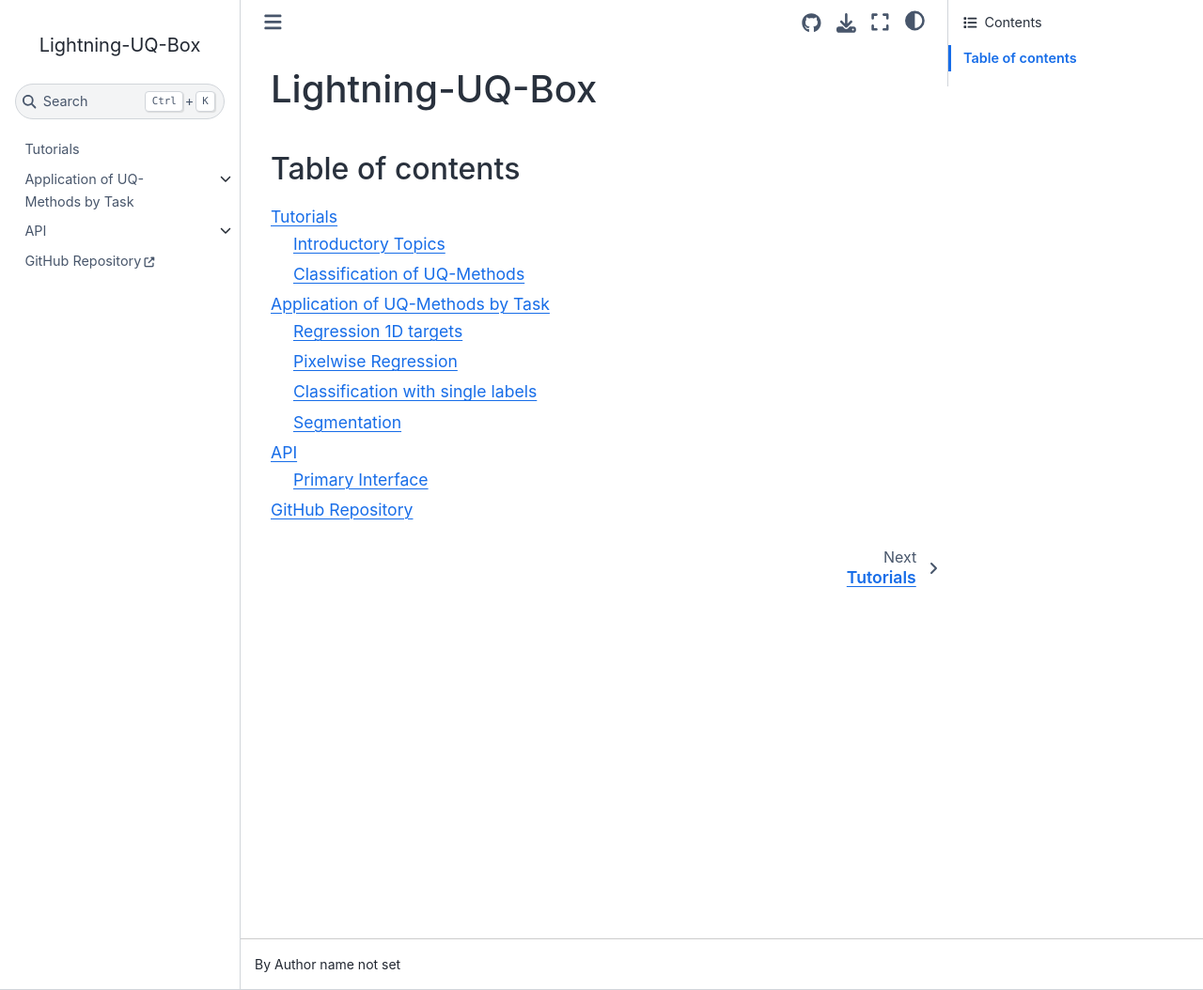
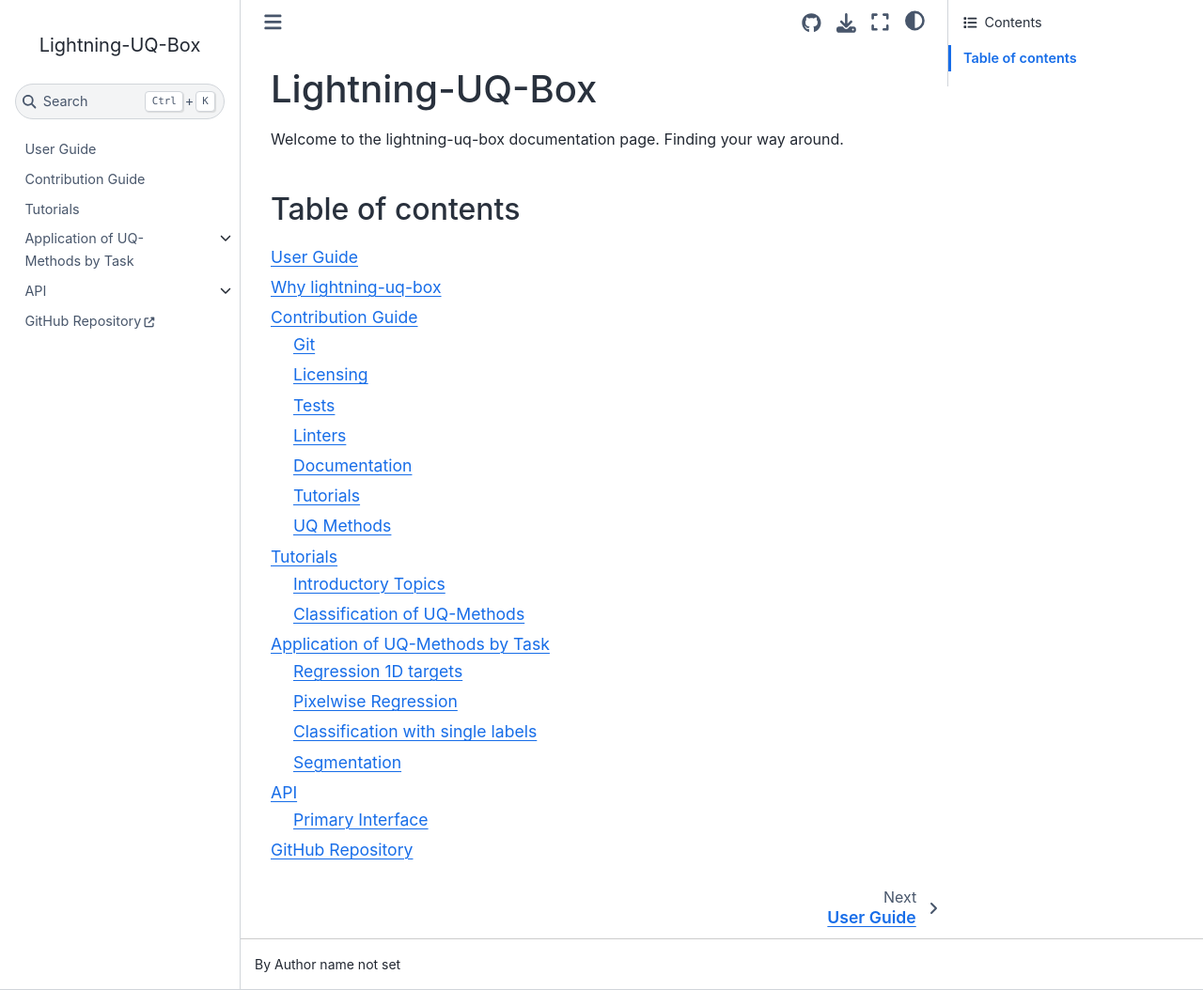
Before and after one commit to lightning-uq-box/lightning-uq-box, a Sphinx documentation site: the page built from docs/index.md, in a window 1280 px wide and 1054 px high. Shown: the whole window at 94% size. Built offline with Sphinx 7.4.7 and the Sphinx Book theme 1.1.4, drawn with Linux system fonts in a browser that asks for light colours; pages that are not in the unit, such as notebooks, are missing from menus.

Commit message:
user guide and contribute layout

````diff
--- /dev/null
+++ b/docs/contribute.md
@@ -0,0 +1,17 @@
+# Contribution Guide
+
+We welcome contribution and suggestions to this open-source project. This could be bugs you found, improvements to the documentation or tutorials, as well as new features. The following guide aims to explain the process of contributing to the lightning-uq-box.
+
+## Git
+
+## Licensing
+
+## Tests
+
+## Linters
+
+## Documentation
+
+## Tutorials
+
+## UQ Methods
--- a/docs/index.md
+++ b/docs/index.md
@@ -1,11 +1,14 @@
 # Lightning-UQ-Box
 
+Welcome to the lightning-uq-box documentation page. Finding your way around.
 
 ## Table of contents
 
 ```{toctree}
 :maxdepth: 2
 
+user_guide
+contribute
 tutorials
 application_by_task
 api/index
--- /dev/null
+++ b/docs/user_guide.md
@@ -0,0 +1,20 @@
+(guide)=
+
+# User Guide
+
+This document aims to give context and background around why we believe this project is beneficial to the community. Additionally, we want to explain the design principle of the approach we chose.
+
+
+# Why lightning-uq-box
+
+The initial motivation for developing the library was a curiosity about the various UQ-Methods that exist out there. It was quiet overwhelming in the beginning and it continues to be a fast moving field. We belive that a structured code implementation can often help with understanding a proposed method and also how it is similar or different than other approaches.
+
+Additionally, our background is the application side - specifically Earth Observation Data - where we are interested to what extend these methods can help our decision making tasks.
+
+Over the past decade open-sourcing code alongside publications has luckily become a defacto standard. However, different papers continue to reimplemnt and develop methods in their own frameworks with a lot of boilerplate code. This can make it difficult to understand what the core aspects of a proposed method are.
+
+We are of course not the first to implement various methods in a more structured framework and in several instances we heavily rely on existing packages. The main contribution of the lightning-uq-box is the implementation of methods in the lightning framework which at its core allows users to structure their code in such a way that it removes unnecessary boilerplate code. This also has the advantage of giving a structured framwork around what exactly happens for a training or prediction step for example. Since all supported UQ-Methods are implemented as LightningModules, model training and evaluation can be done in the common lightning framework with its powerful Trainer class. Lightning additionally offers many utilities to ensure reproducibility. We harness that functionally through supporting LightningLI directly to both make it easier to run experiments at scale while focusing on reproducibility and minimizing code changes.
+
+Overall we hope that the library can help researchers to more easily execute experiments with UQ Methods for their application task and to be able to quickly iterate through experiment ideas. Additionally, we also hope to help practicioners get into the field of UQ by providing extensive tutorials that explain basic concepts and illustrate these on toy problems so they can get an intuition for the supported methods.
+
+- find a balance between giving enough flexibility but also structure to make methods widely applicable but with a common overarching structure
````
Also changed, not shown: docs/tutorials/regression1D.md (+2 -0 lines).
